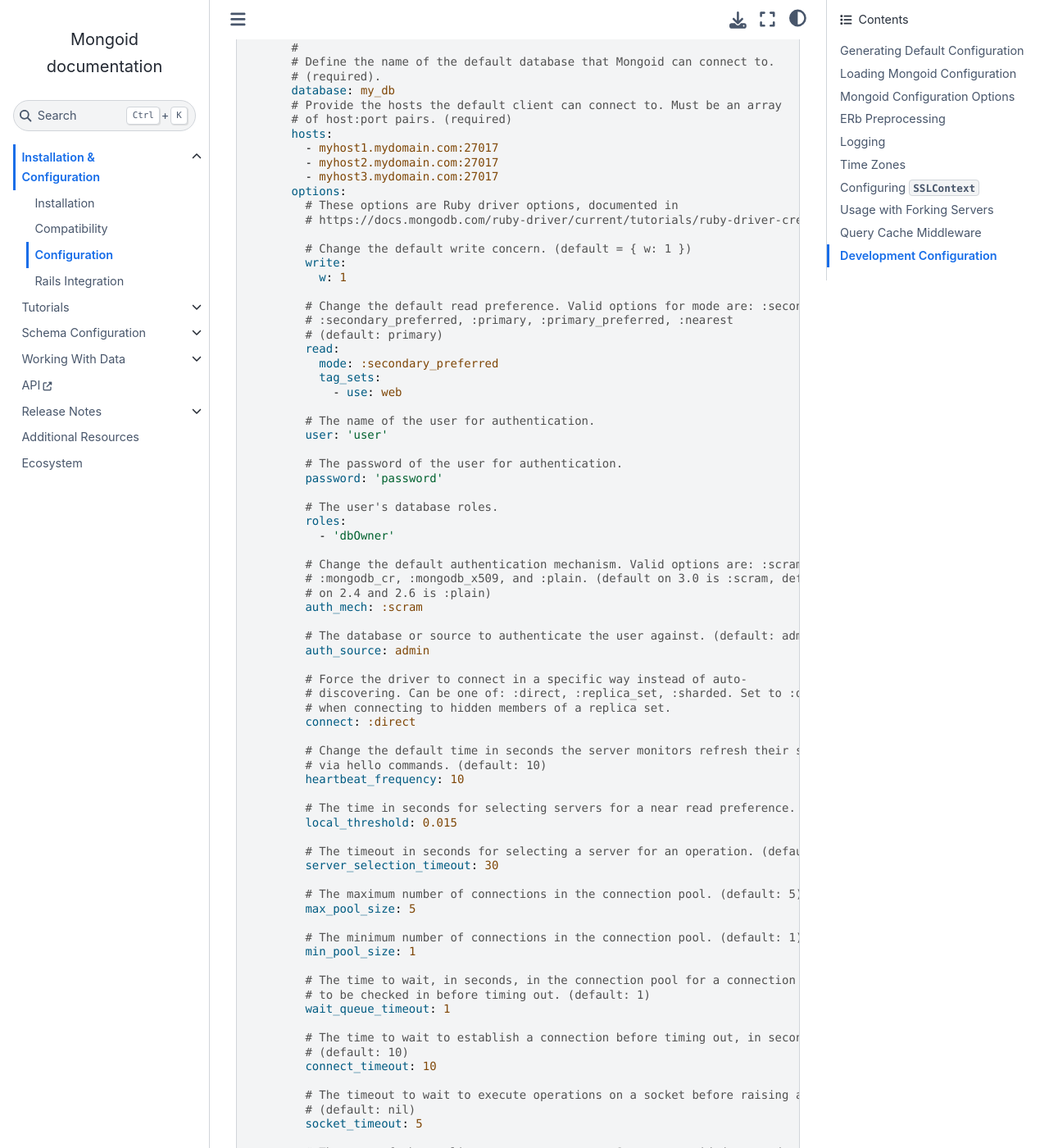
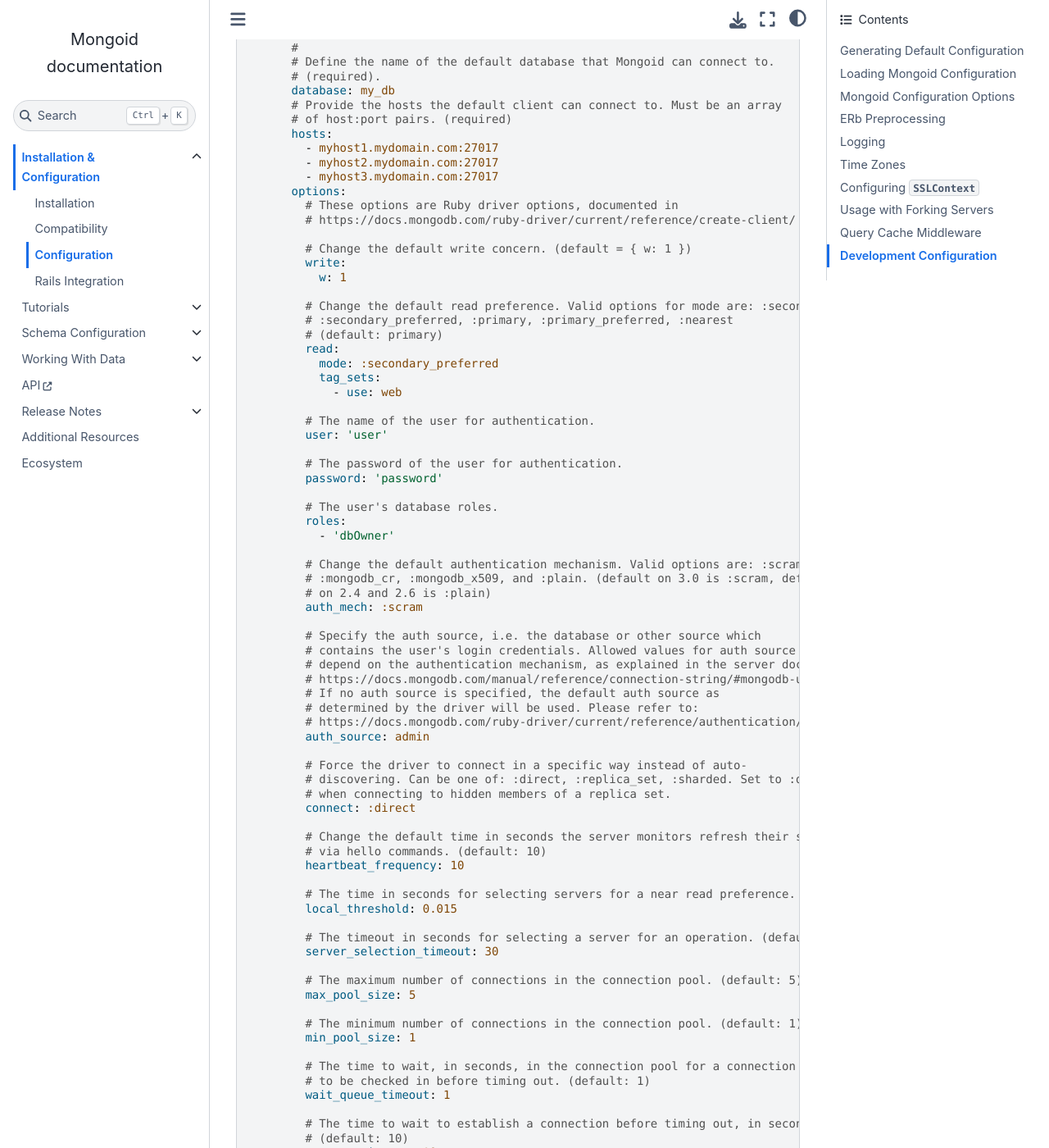
Before and after one commit to i80and/docs-mongoid, a Sphinx documentation site: the page built from docs/reference/configuration.txt, in a window 1280 px wide and 1400 px high, scrolled down 2896 px. Shown: the whole window at 82% size. Built offline with Sphinx 7.4.7 and the Sphinx Book theme 1.1.4, drawn with Linux system fonts in a browser that asks for light colours.

Commit message:
Fix MONGOID-5006 Link default auth source documentation to driver instead of incorrectly claiming "admin" is always the default (#5048)
* MONGOID-5006: Default auth source should link to driver instead of incorrectly claiming "admin" is always the default

* Fix more broken links

* Update callbacks.txt

* Update tutorials.txt

* client --> driver

* tweak the language

* Mr. Shields' suggestion

* More terse langauge + link to server docs

* Typo

Co-authored-by: shields <shields@tablecheck.com>
Co-authored-by: Oleg Pudeyev <code@olegp.name>

```diff
--- a/docs/reference/configuration.txt
+++ b/docs/reference/configuration.txt
@@ -139,7 +139,7 @@ can be configured.
           - myhost3.mydomain.com:27017
         options:
           # These options are Ruby driver options, documented in
-          # https://docs.mongodb.com/ruby-driver/current/tutorials/ruby-driver-create-client/
+          # https://docs.mongodb.com/ruby-driver/current/reference/create-client/
 
           # Change the default write concern. (default = { w: 1 })
           write:
@@ -168,7 +168,13 @@ can be configured.
           # on 2.4 and 2.6 is :plain)
           auth_mech: :scram
 
-          # The database or source to authenticate the user against. (default: admin)
+          # Specify the auth source, i.e. the database or other source which
+          # contains the user's login credentials. Allowed values for auth source
+          # depend on the authentication mechanism, as explained in the server documentation:
+          # https://docs.mongodb.com/manual/reference/connection-string/#mongodb-urioption-urioption.authSource
+          # If no auth source is specified, the default auth source as
+          # determined by the driver will be used. Please refer to:
+          # https://docs.mongodb.com/ruby-driver/current/reference/authentication/#auth-source
           auth_source: admin
 
           # Force the driver to connect in a specific way instead of auto-
@@ -291,7 +297,7 @@ can be configured.
       use_utc: false
 
 The Ruby driver options may be found in
-`the driver documentation <https://docs.mongodb.com/ruby-driver/current/tutorials/ruby-driver-create-client/>`_.
+`the driver documentation <https://docs.mongodb.com/ruby-driver/current/reference/create-client/>`_.
 
 ERb Preprocessing
 =================
@@ -596,7 +602,7 @@ be executed sequentially during socket creation.
   in an application.
 
 For more information about TLS context hooks, including best practices for
-assigning and removing them, see `the Ruby driver documentation <https://docs.mongodb.com/ruby-driver/current/tutorials/ruby-driver-create-client/#modifying-sslcontext>`_.
+assigning and removing them, see `the Ruby driver documentation <https://docs.mongodb.com/ruby-driver/current/reference/create-client/#modifying-sslcontext>`_.
 
 Usage with Forking Servers
 ==========================
--- a/docs/reference/queries.txt
+++ b/docs/reference/queries.txt
@@ -1107,7 +1107,7 @@ the query cache. When using driver versions 2.14.0 or newer, this interface
 will affect the driver query cache.
 
 Read more about the Ruby driver query cache
-`in the driver documentation <https://docs.mongodb.com/ruby-driver/current/tutorials/query-cache/>`_.
+`in the driver documentation <https://docs.mongodb.com/ruby-driver/current/reference/query-cache/>`_.
 
 .. warning::
 
@@ -1118,7 +1118,7 @@ Read more about the Ruby driver query cache
   recommended that you upgrade to Ruby driver version 2.14.0 or newer.
 
   Read more about the Ruby driver query cache
-  `in the driver documentation <https://docs.mongodb.com/ruby-driver/current/tutorials/query-cache/>`_.
+  `in the driver documentation <https://docs.mongodb.com/ruby-driver/current/reference/query-cache/>`_.
 
 Legacy Query Cache Limitations
 ------------------------------
--- a/docs/release-notes/mongoid-7.2.txt
+++ b/docs/release-notes/mongoid-7.2.txt
@@ -402,7 +402,7 @@ Mongoid query cache. If you plan to use the query cache, it is recommended
 that you upgrade to driver version 2.14.
 
 To read more about the query cache improvements made in the driver, see
-`the Ruby driver documentation <https://docs.mongodb.com/ruby-driver/current/tutorials/query-cache/>`_.
+`the Ruby driver documentation <https://docs.mongodb.com/ruby-driver/current/reference/query-cache/>`_.
 
 To read more about using the query cache with Mongoid and the limitations
 of the legacy query cache, see :ref:`the query cache documentation <query-cache>`.
```
